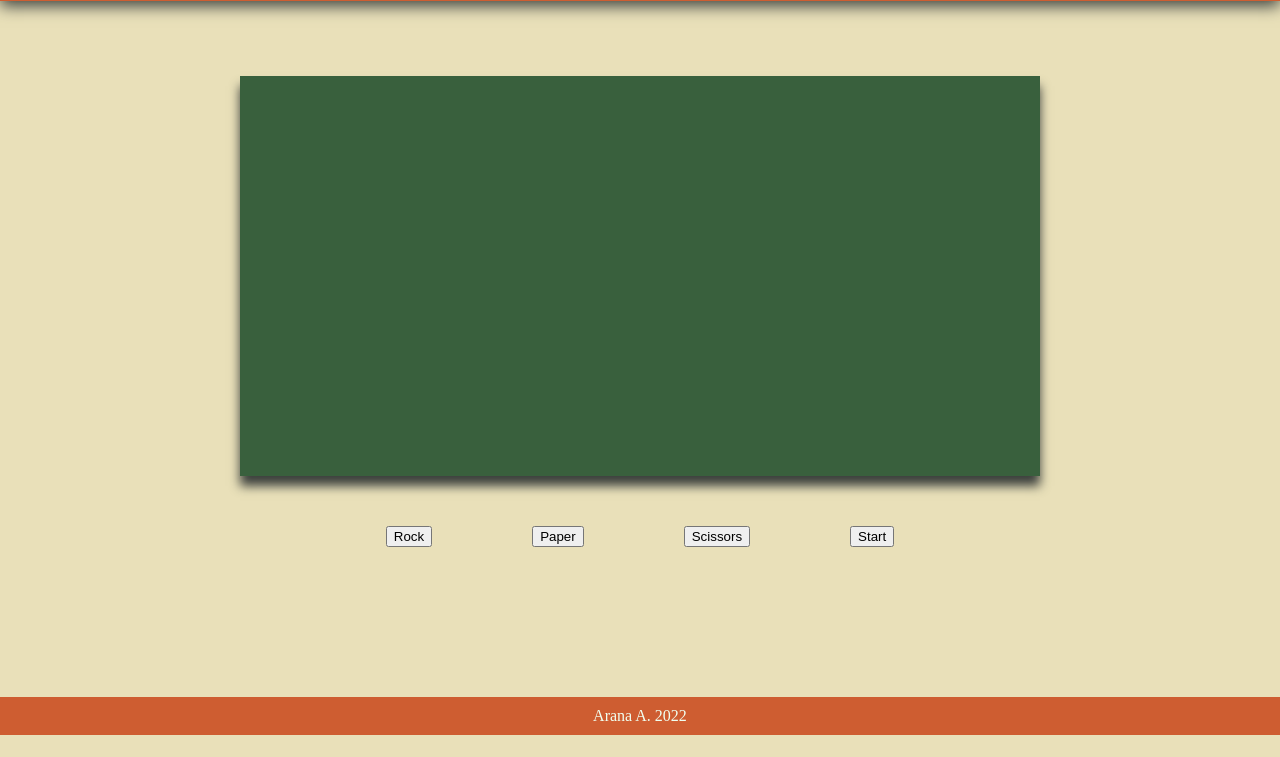
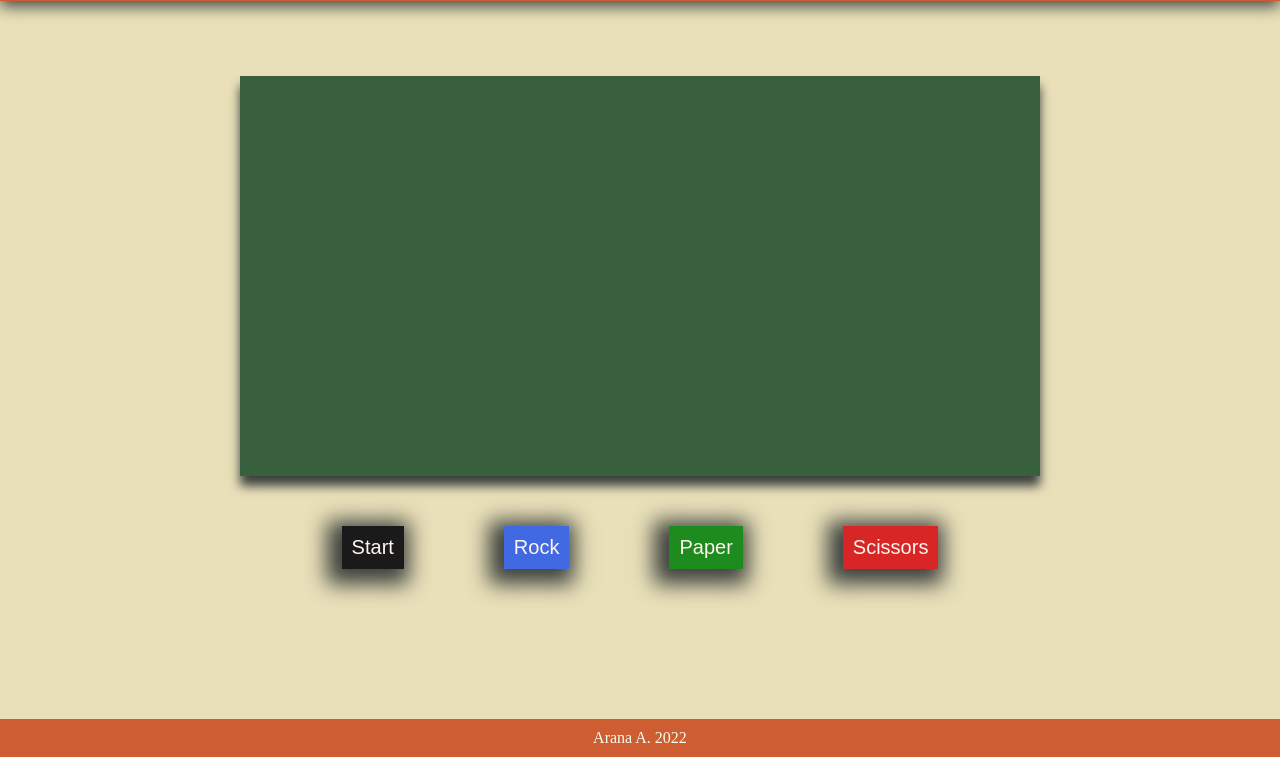
Before and after one commit to Agus-Coder/RPS-Project, a plain HTML site: page index.html in a window 1280 px wide. Shown: the part 79-836 px from the top of the page. Before the commit the page ends 814 px from the top, so only its background shows below. Drawn offline with Linux system fonts and the light colour scheme.

Commit message:
Se agrega estilo a los botones y algunas animaciones sencillas, se corrije el archivo de JS

```diff
--- a/index.html
+++ b/index.html
@@ -15,10 +15,10 @@
     <main>
         <div id="gameField"></div>
         <div id="buttons">
+            <button id="start">Start</button>
             <button id="rock">Rock</button>
             <button id="paper">Paper</button>
             <button id="scissors">Scissors</button>
-            <button id="start">Start</button>
         </div>
 
 
--- a/js-file.js
+++ b/js-file.js
@@ -6,15 +6,16 @@ let userWin = 'Le ganaste a la CPU! Felicitaciones!';
 let partidas = 0;
 let userPoints = 0;
 let cpuPoints = 0;
-// let juegos = prompt("Ingrese el numero de juegos")
+let juegos;
 
 const start = document.querySelector('#start')
-const rock = document.querySelector('#Rock')
-const paper = document.querySelector('#Paper')
-const scissors = document.querySelector('#Scissors')
+const rock = document.querySelector('#rock')
+const paper = document.querySelector('#paper')
+const scissors = document.querySelector('#scissors')
 start.addEventListener('click', inicio)
 
 function inicio(){
+    juegos = prompt("Ingrese el numero de juegos");
     rock.addEventListener('click', playerRock)
     paper.addEventListener('click', playerPaper)
     scissors.addEventListener('click', playerScissors)
--- a/style.css
+++ b/style.css
@@ -4,16 +4,12 @@ body{
     color: #3C403D;
   }
 
-  #rock, #paper, #scissors, #start{
-    display: flex;
-    margin: 0px 50px 0px 50px;
 
-  }
+
 header, main, footer{
     display: flex;
     flex-direction: column;
     align-items: center;
-
   }
 
 header{
@@ -31,12 +27,59 @@ body{
     width: 100vh;
     background-color: #39603D;
     box-shadow: 0px 10px 10px #3C403D;
+  }
 
-  }
 #buttons{
     display: flex;
     flex-direction: row;
     margin-top: 50px;
+  }
+
+#rock, #paper, #scissors, #start{
+    display: flex;
+    margin: 0px 50px 0px 50px;
+    font-size: 20px;
+    border: none;
+    padding: 10px;
+    box-shadow: -5px 5px 20px 10px #3C403D;
+    transition: all 0.5s;
+  }
+
+#start{
+    background-color: rgb(26, 26, 26);
+    color: seashell;
+}
+#start:hover{
+    transform: scale(1.3);
+}
+#start:active::after{
+    background-color: seashell;
+    color: rgb(26, 26, 26);
+    transition: 0s;
+}
+
+#rock{
+      background-color: royalblue;
+      color: seashell;
+}
+#rock:hover{
+    transform: scale(1.3);
+}
+
+#paper{
+    background-color: rgb(29, 139, 29);
+    color: seashell;
+}
+#paper:hover{
+    transform: scale(1.3);
+}
+
+#scissors{
+    background-color: rgb(216, 38, 38);
+    color: seashell;
+}
+#scissors:hover{
+    transform: scale(1.3);
 }
 
 footer{
```
Lines whose indentation alone changed are shown as unchanged.
